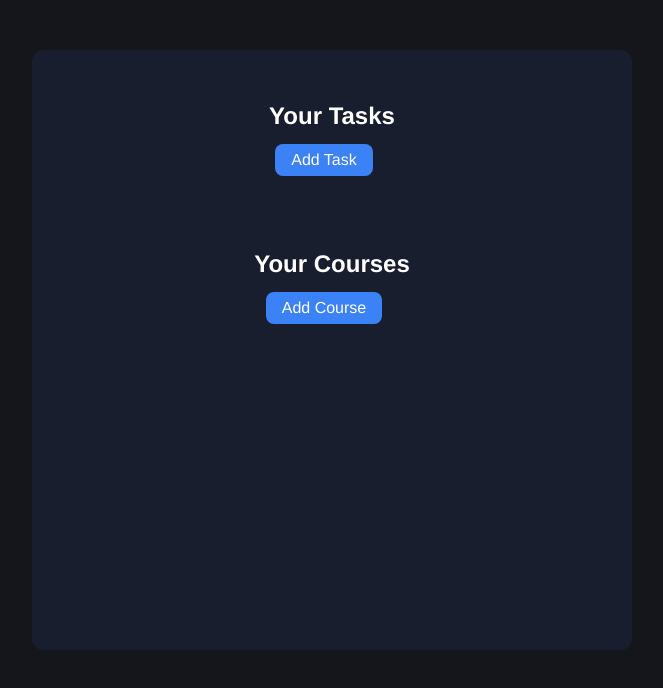
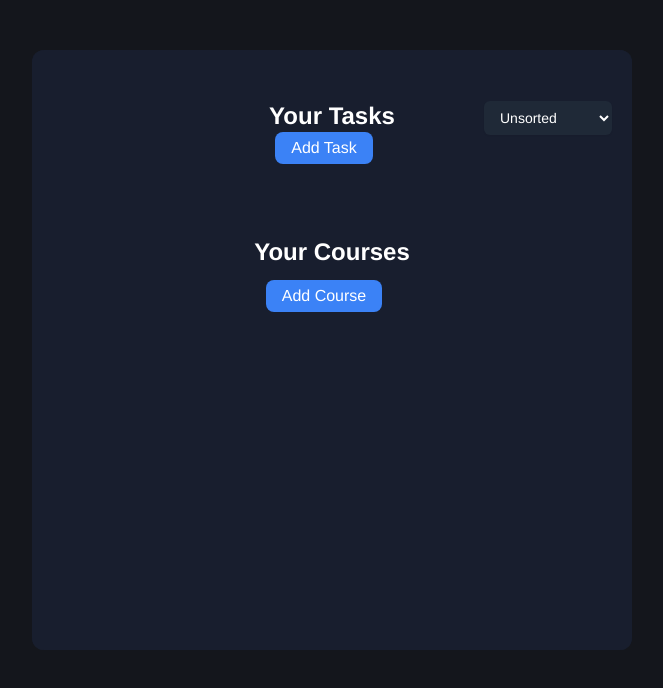
Before and after one commit to AlexanderHeffernan/College-Companion, a Vue app: page / in a window 1280 px wide. Shown: the top 688 px of the page, without its empty margins (308-971 px from the left). Built offline with nearby package versions, Linux system fonts and the light colour scheme.

Commit message:
Initial implementation of task sorting. To be better optimised.

```diff
--- a/src/App.vue
+++ b/src/App.vue
@@ -1,4 +1,5 @@
 <script lang="ts" setup>
+import { ref, computed } from 'vue';
 import TaskItem from './components/TaskItem.vue';
 import CourseItem from './components/CourseItem.vue';
 import { taskManager } from './modules/taskManager';
@@ -8,6 +9,20 @@ import EditTaskModal from './modals/EditTaskModal.vue';
 import AddTaskModal from './modals/AddTaskModal.vue';
 import EditCourseModal from './modals/EditCourseModal.vue';
 import AddCourseModal from './modals/AddCourseModal.vue';
+
+let sortingOption = ref<string>('unsorted');
+
+const sortedTasks = computed(() => {
+  let tasks = taskManager.getAll();
+  if (sortingOption.value === 'date') {
+    return tasks.sort((a, b) => new Date(a.getDueDate()).getTime() - new Date(b.getDueDate()).getTime());
+  } else if (sortingOption.value === 'alphabetical') {
+    return tasks.sort((a, b) => a.getName().localeCompare(b.getName()));
+  } else {
+    return tasks;
+  }
+})
+
 </script>
 <template>
   <div id="app" style="margin-top: 0; padding-top: 50px;" class="overflow-y-auto">
@@ -15,9 +30,17 @@ import AddCourseModal from './modals/AddCourseModal.vue';
     <EditTaskModal v-else-if="modalState.getCurrentModal() === 'editItem'" />
     <EditCourseModal v-else-if="modalState.getCurrentModal() === 'editCourse'" />
     <AddCourseModal v-else-if="modalState.getCurrentModal() === 'addCourse'" />
-    <div v-else>
-      <h1 class="text-white text-2xl font-bold mb-3">Your Tasks</h1>
-      <TaskItem v-for="task in taskManager.getAll().filter(task => task.getStatus() !== 'Complete')" :key="task.getId()" :task="task" />
+    <div v-else class="mx-5">
+      <div class="flex relative items-center">
+        <h1 class="text-white text-2xl font-bold flex-grow">Your Tasks</h1>
+        <select id="taskSorting" v-model="sortingOption" class="absolute right-0 mt-1 block w-32 px-3 py-2 bg-gray-800 text-white rounded-md shadow-sm focus:outline-none focus:ring-2 focus:ring-blue-500 focus:border-blue-500 sm:text-sm">
+          <option value="unsorted">Unsorted</option>
+          <option value="date">Date</option>
+          <option value="alphabetical">Alphabetical</option>
+        </select>
+      </div>
+
+      <TaskItem v-for="task in sortedTasks.filter(task => task.getStatus() !== 'Complete')" :key="task.getId()" :task="task" />
       <button class="bg-blue-500 text-white py-1 px-4 mr-4 rounded-lg hover:bg-blue-600 focus:outline-none focus:ring-2 focus:ring-blue-400 focus:ring-opacity-50" @click="modalState.openModal('addItem')">Add Task</button>
       <br /><br />
 
--- a/src/components/TaskItem.vue
+++ b/src/components/TaskItem.vue
@@ -22,7 +22,7 @@ function handleToggle() {
 </script>
 
 <template>
-  <div class="task-item flex bg-gray-800 text-white p-4 rounded-lg shadow-lg m-5" :class="{ 'opacity-50': task.getStatus() === 'Complete' }">
+  <div class="task-item flex bg-gray-800 text-white p-4 rounded-lg shadow-lg my-5" :class="{ 'opacity-50': task.getStatus() === 'Complete' }">
     <button @click="handleToggle" class="mr-4">
       <svg v-if="task.getStatus() === 'Incomplete'" class="w-5 h-5 transition-[fill] transition-500 fill-gray-500 hover:fill-white" xmlns="http://www.w3.org/2000/svg" viewBox="0 0 448 512"><path d="M384 80c8.8 0 16 7.2 16 16l0 320c0 8.8-7.2 16-16 16L64 432c-8.8 0-16-7.2-16-16L48 96c0-8.8 7.2-16 16-16l320 0zM64 32C28.7 32 0 60.7 0 96L0 416c0 35.3 28.7 64 64 64l320 0c35.3 0 64-28.7 64-64l0-320c0-35.3-28.7-64-64-64L64 32z"/></svg>
       <svg v-else class="w-5 h-5 transition-[fill] transition-500 fill-gray-500 hover:fill-white" xmlns="http://www.w3.org/2000/svg" viewBox="0 0 448 512"><path d="M64 80c-8.8 0-16 7.2-16 16l0 320c0 8.8 7.2 16 16 16l320 0c8.8 0 16-7.2 16-16l0-320c0-8.8-7.2-16-16-16L64 80zM0 96C0 60.7 28.7 32 64 32l320 0c35.3 0 64 28.7 64 64l0 320c0 35.3-28.7 64-64 64L64 480c-35.3 0-64-28.7-64-64L0 96zM337 209L209 337c-9.4 9.4-24.6 9.4-33.9 0l-64-64c-9.4-9.4-9.4-24.6 0-33.9s24.6-9.4 33.9 0l47 47L303 175c9.4-9.4 24.6-9.4 33.9 0s9.4 24.6 0 33.9z"/></svg>
--- a/src/modules/task.ts
+++ b/src/modules/task.ts
@@ -14,6 +14,8 @@ export class Task extends Item{
         return new Task(title, dueDate, "Incomplete", '');
     }
 
+    public getName(): string { return this.getTitle(); }
+
     public getDueDate(): string { return super.getProperty("dueDate"); }
     public setDueDate(dueDate: string): void { super.setProperty("dueDate", dueDate); }
 
```
